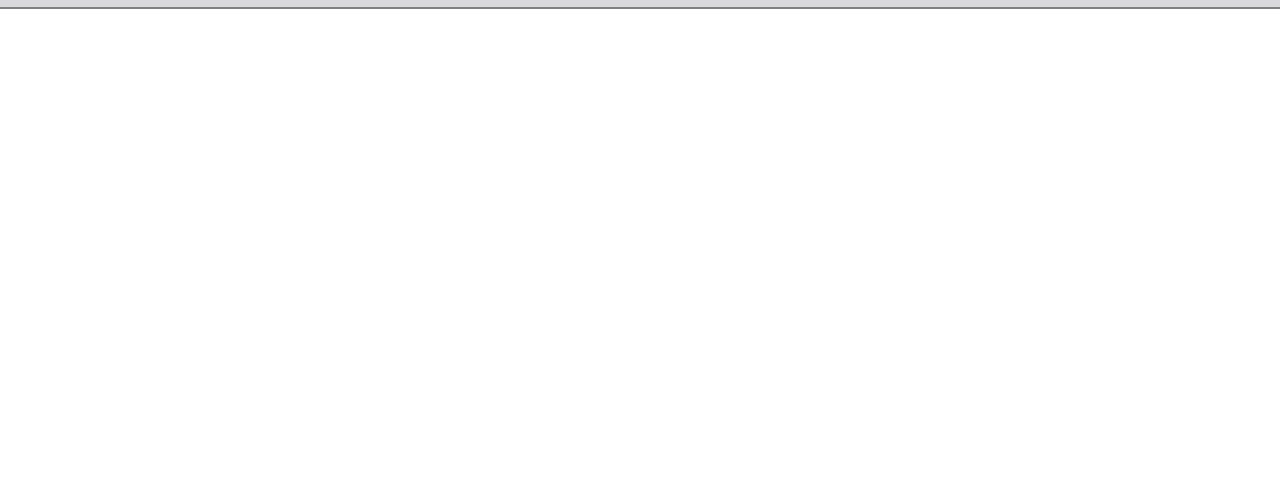
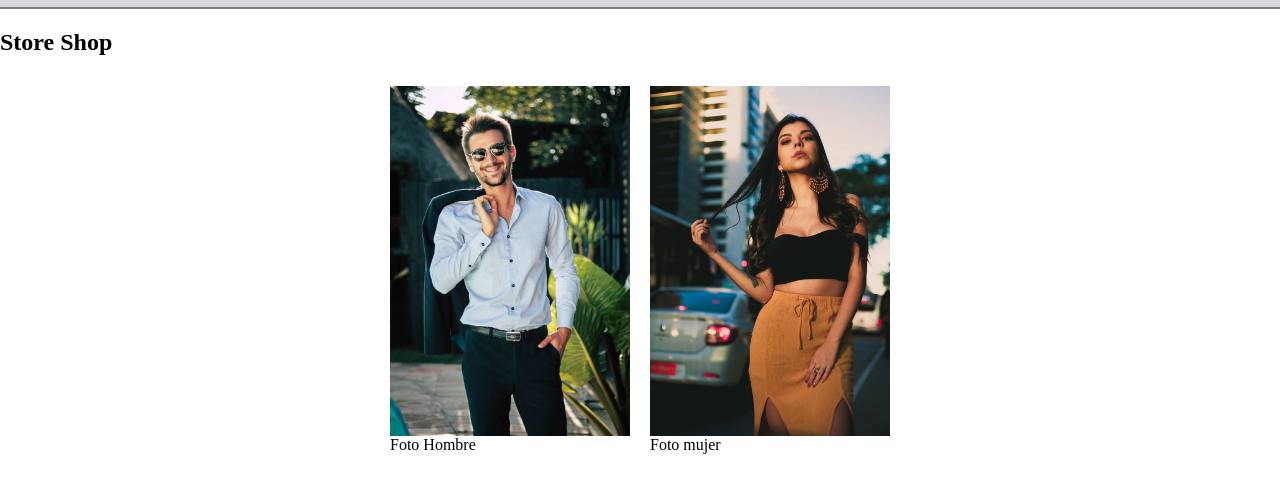
Before and after one commit to JS-learning-22/store-frontend, a plain HTML site: page index.html in a window 1280 px wide. Shown: the part 83-576 px from the top of the page. Drawn offline with Linux system fonts and the light colour scheme.

Commit message:
inicio del main

```diff
--- a/index.html
+++ b/index.html
@@ -32,7 +32,25 @@
       </li>
     </ul>
   </header>
-  <main></main>
+  <main>
+    <section>
+      <h1>Store Shop</h1>
+      <ul class="containerMain">
+        <li class="containerImg">
+          <div class="divImage">
+            <img src="./media/Hombre.webp" alt="Hombre">
+          </div>
+          Foto Hombre
+        </li>
+        <li class="containerImg">
+          <div class="divImage">
+            <img src="./media/mujer.webp" alt="Mujer">
+          </div>
+          Foto mujer
+        </li>
+      </ul>
+    </section>
+  </main>
   <footer></footer>
 </body>
 </html>
--- a/styles/style.css
+++ b/styles/style.css
@@ -78,3 +78,28 @@ ul{
 .logo{
   height: 70px;
 }
+
+.containerMain{
+  display: flex;
+  justify-content: center;
+}
+
+.containerImg{
+  margin: 10px;
+  justify-content: center;
+}
+
+.containerImg:hover{
+  transform: scale(1.1);
+}
+
+.divImage{
+  width: 240px;
+  height: 350px;
+  display: flex;
+}
+
+.divImage > img{
+  object-fit: cover;
+  width: 100%; /*Todas las imagenes del mismo tamaño*/
+}
```
Also changed, not shown: media/Hombre.webp (added), media/mujer.webp (added).
